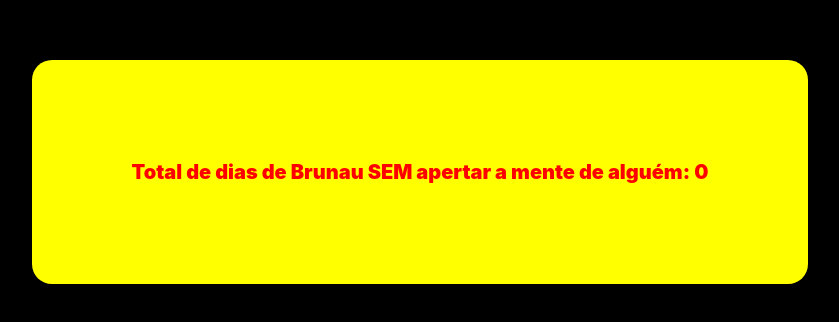
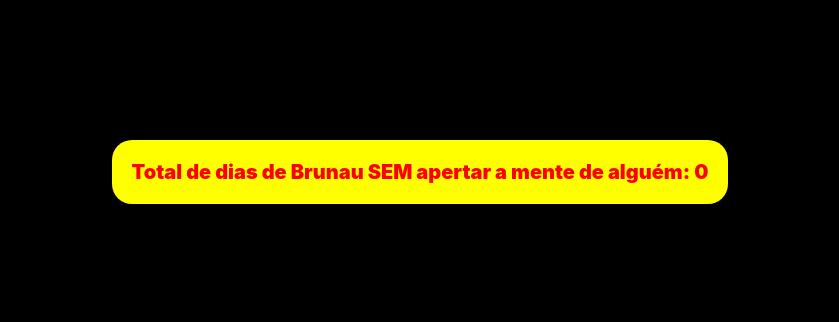
Before and after one commit to brunolbahiense/brunau, a Next.js app: page / in a window 1280 px wide. Shown: the part 228-550 px from the top of the page, without its empty margins (220-1059 px from the left). Built offline with nearby package versions, Linux system fonts and the light colour scheme.

Commit message:
box fixed

```diff
--- a/src/components/Main/styles.ts
+++ b/src/components/Main/styles.ts
@@ -34,6 +34,6 @@ export const Illustration = styled.img`
 
 export const Box = styled.div`
   background-color: yellow;
-  padding: 10rem;
+  padding: 20px;
   border-radius: 20px;
 `
```
